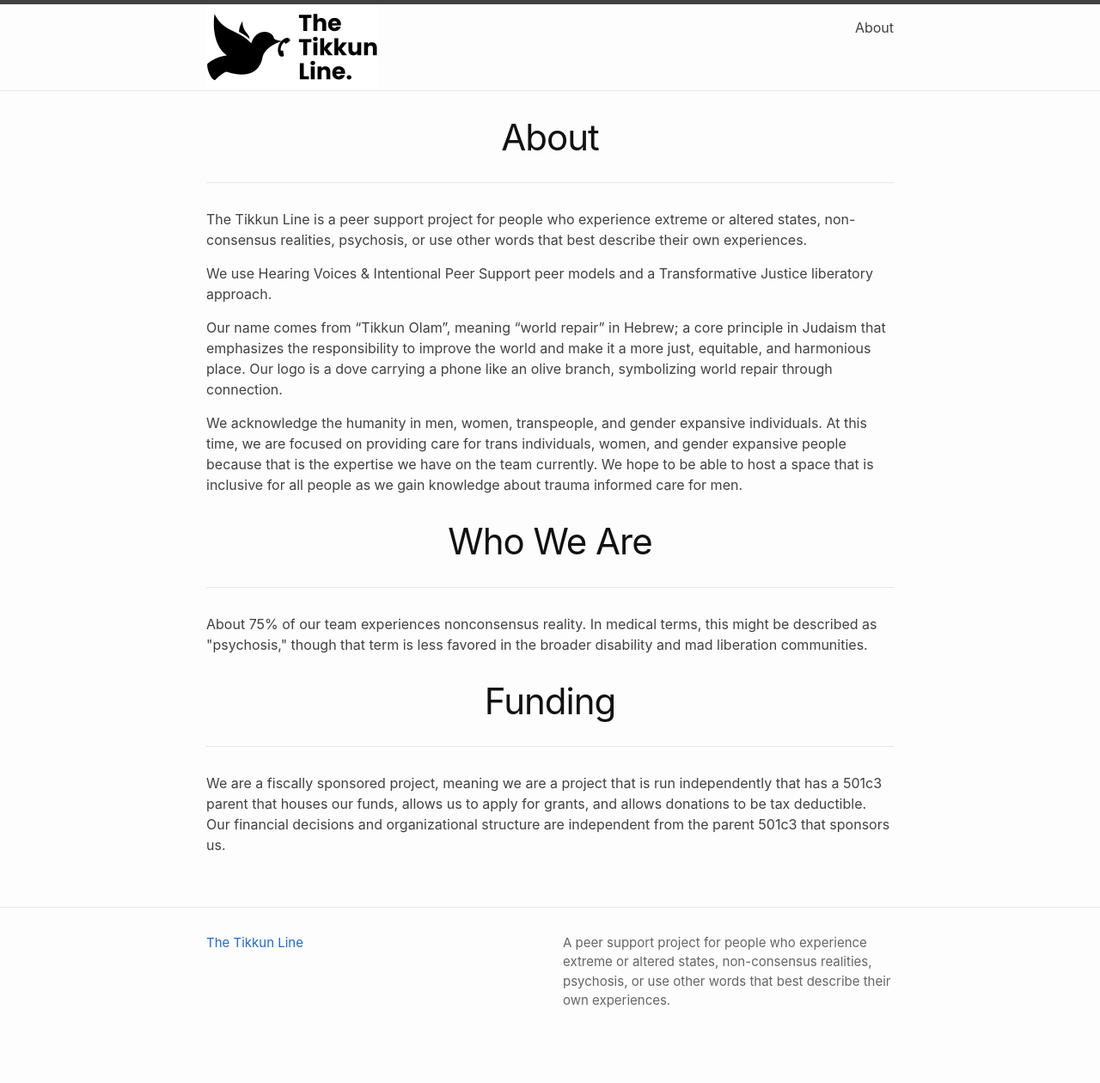
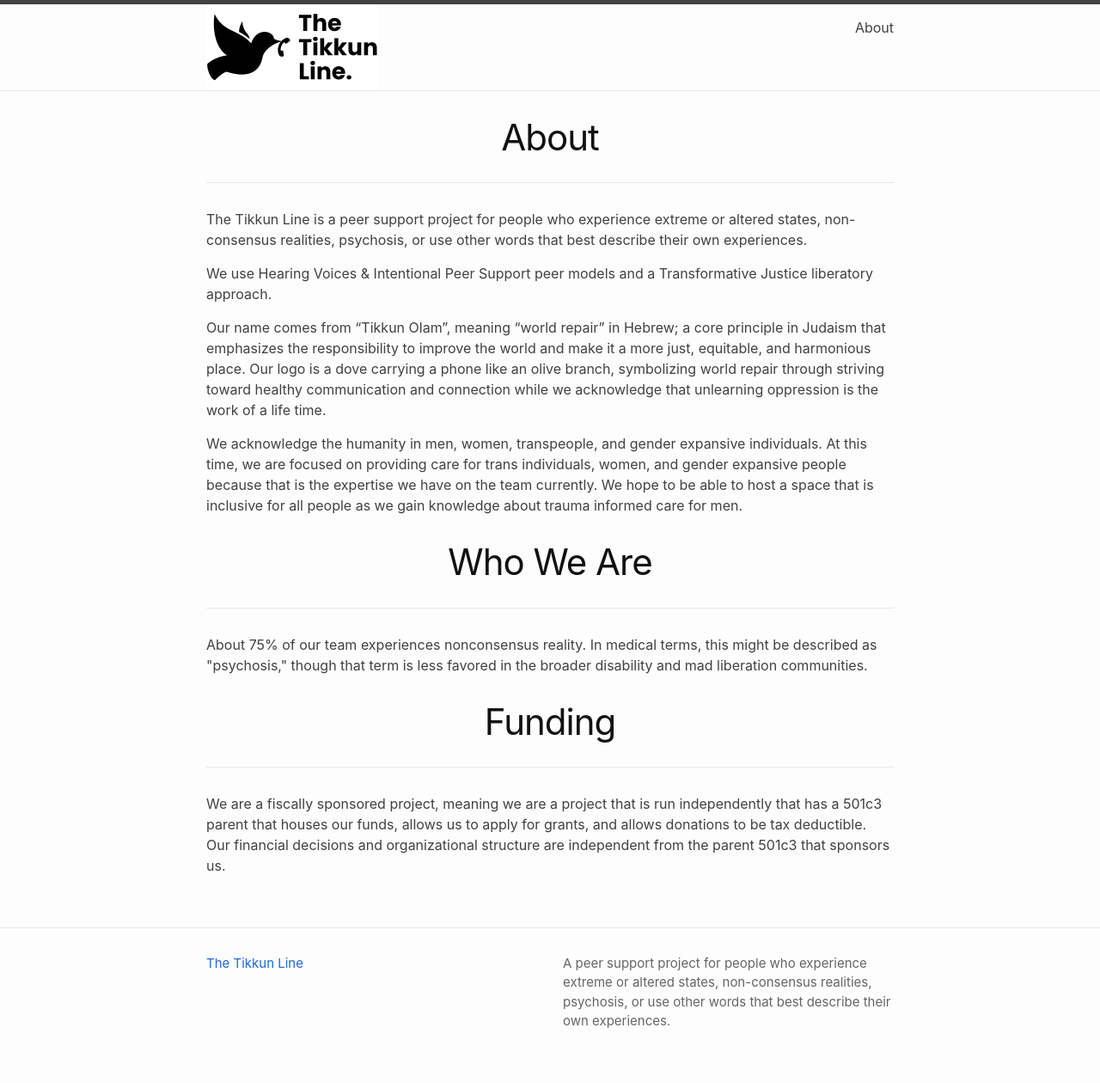
Before and after one commit to The-Tikkun-Line/the-tikkun-line.github.io, a Jekyll site: the page built from about.markdown, in a window 1280 px wide. Shown: the whole page at 86% size. Built offline with Jekyll 4.4.1, drawn with Linux system fonts in a browser that asks for light colours; before the commit the page ends 1236 px from its top, so only the background shows below that.

Commit message:
About page edits

```diff
--- a/about.markdown
+++ b/about.markdown
@@ -8,7 +8,7 @@ The Tikkun Line is a peer support project for people who experience extreme or a
 
 We use Hearing Voices & Intentional Peer Support peer models and a Transformative Justice liberatory approach.
 
-Our name comes from "Tikkun Olam", meaning "world repair" in Hebrew; a core principle in Judaism that emphasizes the responsibility to improve the world and make it a more just, equitable, and harmonious place. Our logo is a dove carrying a phone like an olive branch, symbolizing world repair through connection.
+Our name comes from "Tikkun Olam", meaning "world repair" in Hebrew; a core principle in Judaism that emphasizes the responsibility to improve the world and make it a more just, equitable, and harmonious place. Our logo is a dove carrying a phone like an olive branch, symbolizing world repair through striving toward healthy communication and connection while we acknowledge that unlearning oppression is the work of a life time.
 
 We acknowledge the humanity in men, women, transpeople, and gender expansive individuals. At this time, we are focused on providing care for trans individuals, women, and gender expansive people because that is the expertise we have on the team currently. We hope to be able to host a space that is inclusive for all people as we gain knowledge about trauma informed care for men.
 
```
